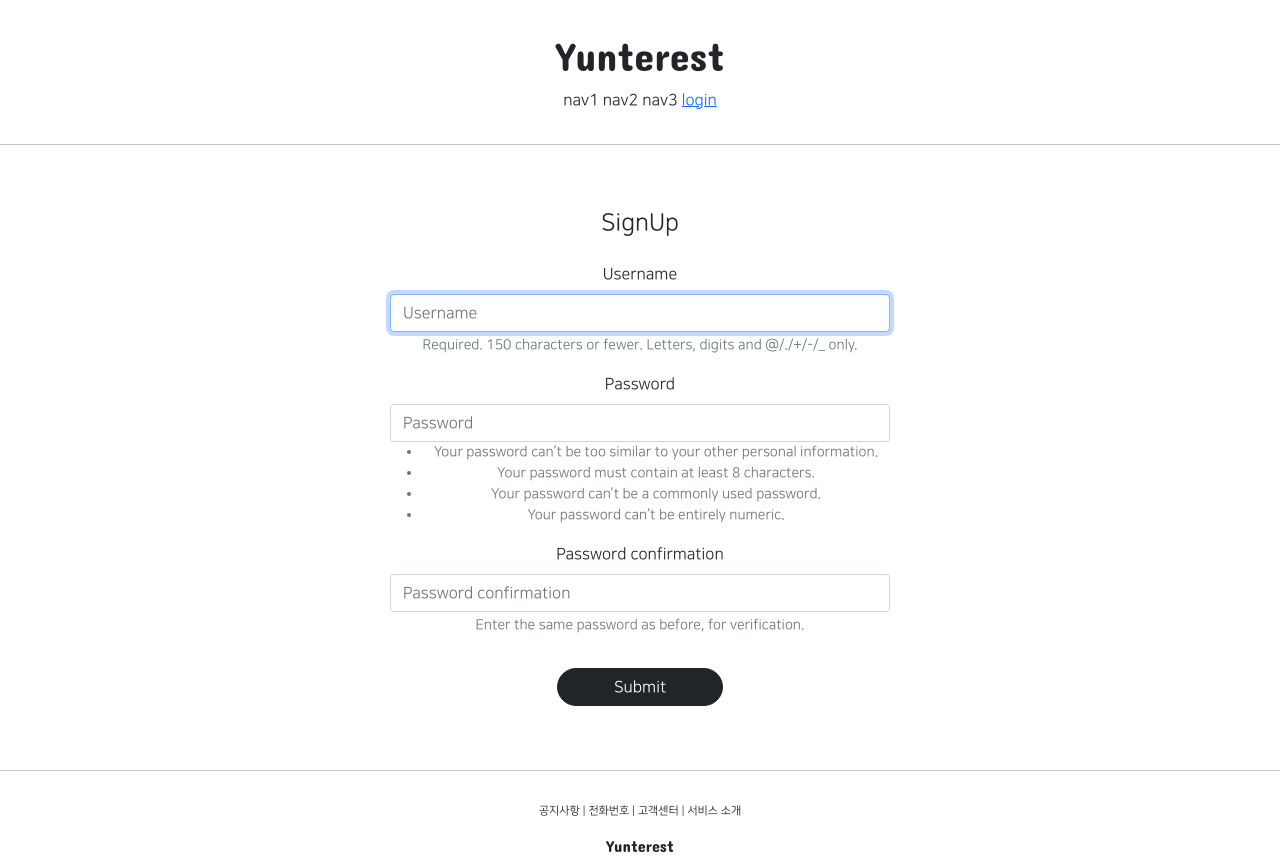
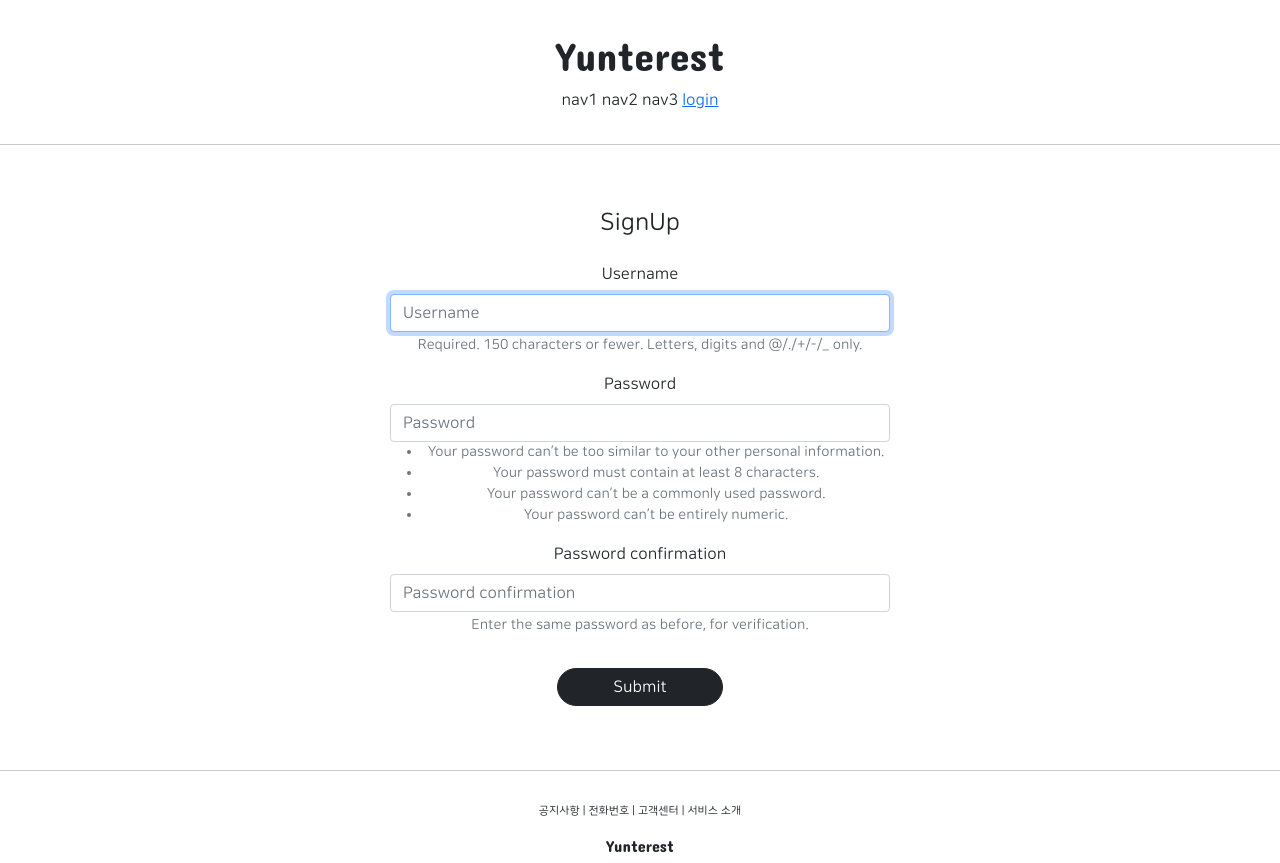
Before and after one commit to dev-yun/Yunterest, a Django app: page /account/create/ in a window 1280 px wide. Run offline with Django 3.2, Linux system fonts and the light colour scheme; some libraries are stand-ins or nearby versions.

Commit message:
Django course 23

```diff
--- a/templates/base.html
+++ b/templates/base.html
@@ -3,7 +3,7 @@
 
 {%  include 'head.html' %}
 
-<body style="font-family: 'NanumSquareR';">
+<body style="font-family: 'NanumSquareRoundOTFR';">
     {% include 'header.html' %}
     <hr>
     {%  block content %}
--- a/templates/head.html
+++ b/templates/head.html
@@ -17,24 +17,24 @@
     <link rel="stylesheet" type="text/css" href="{% static 'base.css' %}">
     <style>
         @font-face {
-            font-family: 'NanumSquareB';
-            src: local('NanumSquareB'),
-            url("{% static 'fonts/NanumSquareB.otf' %}") format("opentype");
+            font-family: 'NanumSquareRoundOTFB';
+            src: local('NanumSquareRoundOTFB'),
+            url("{% static 'fonts/NanumSquareRoundOTFB.otf' %}") format("opentype");
         }
         @font-face {
-            font-family: 'NanumSquareEB';
-            src: local('NanumSquareEB'),
-            url("{% static 'fonts/NanumSquareEB.otf' %}") format("opentype");
+            font-family: 'NanumSquareRoundOTFEB';
+            src: local('NanumSquareRoundOTFEB'),
+            url("{% static 'fonts/NanumSquareRoundOTFEB.otf' %}") format("opentype");
         }
         @font-face {
-            font-family: 'NanumSquareL';
-            src: local('NanumSquareL'),
-            url("{% static 'fonts/NanumSquareL.otf' %}") format("opentype");
+            font-family: 'NanumSquareRoundOTFL';
+            src: local('NanumSquareRoundOTFL'),
+            url("{% static 'fonts/NanumSquareRoundOTFL.otf' %}") format("opentype");
         }
         @font-face {
-            font-family: 'NanumSquareR';
-            src: local('NanumSquareR'),
-            url("{% static 'fonts/NanumSquareR.otf' %}") format("opentype");
+            font-family: 'NanumSquareRoundOTFR';
+            src: local('NanumSquareRoundOTFR'),
+            url("{% static 'fonts/NanumSquareRoundOTFR.otf' %}") format("opentype");
         }
     </style>
 </head>
```
Also changed, not shown: static/fonts/NanumSquareB.otf (deleted), static/fonts/NanumSquareEB.otf (deleted), static/fonts/NanumSquareL.otf (deleted), static/fonts/NanumSquareR.otf (deleted), static/fonts/NanumSquareRoundOTFB.otf (added), static/fonts/NanumSquareRoundOTFEB.otf (added), static/fonts/NanumSquareRoundOTFL.otf (added), static/fonts/NanumSquareRoundOTFR.otf (added).
